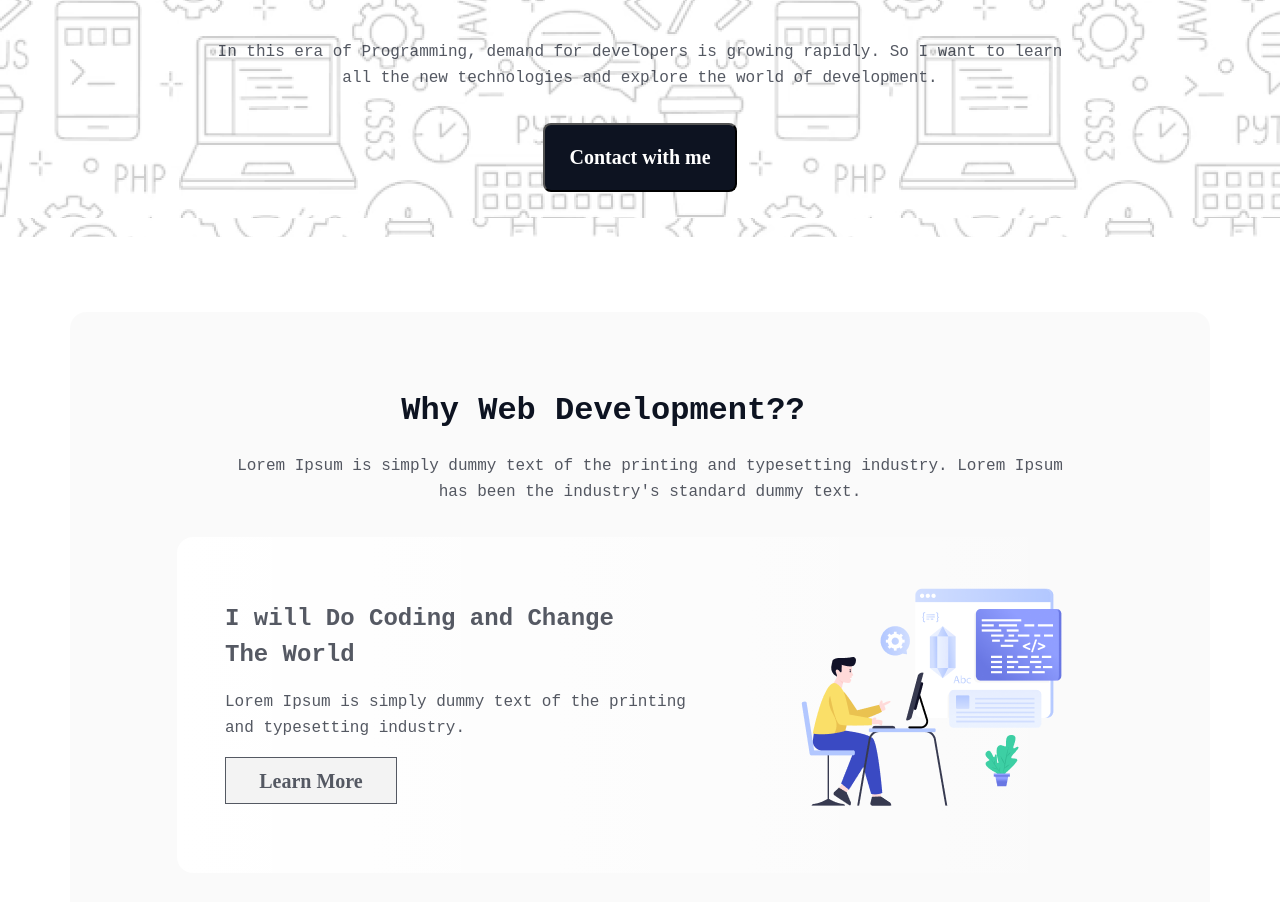
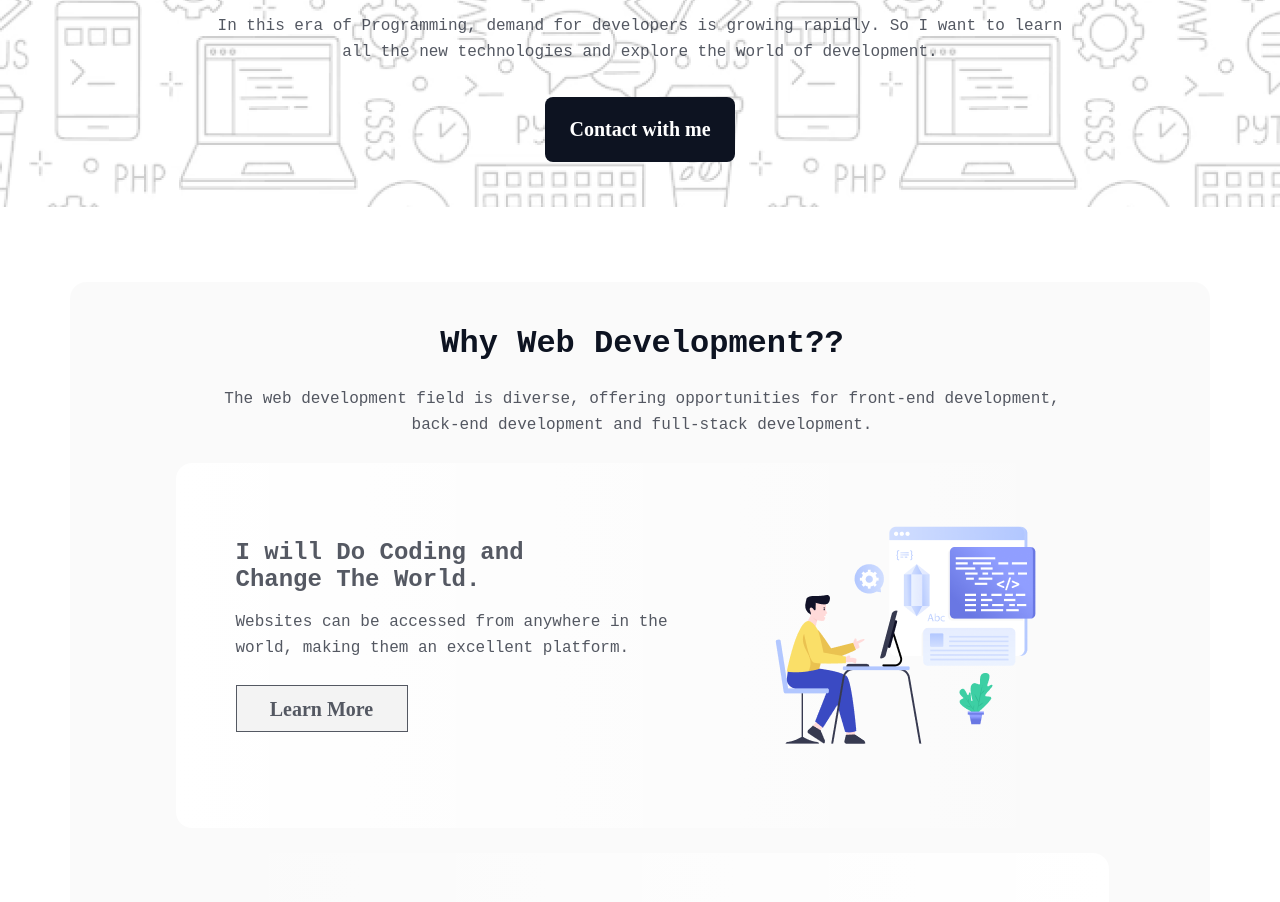
Before and after one commit to Anik-Sarkar-01/A1-Challenge-Begins, a plain HTML site: page index.html in a window 1280 px wide. Shown: the part 434-1336 px from the top of the page. Drawn offline with Linux system fonts and the light colour scheme; a web font is replaced by a local one.

Commit message:
little changes on header and why web dev section added

```diff
--- a/index.html
+++ b/index.html
@@ -9,61 +9,65 @@
 </head>
 
 <body>
+    <!-- header starts here -->
     <header>
         <div class="banner-container">
             <div class="banner-content">
-                <img src="assets/Group.png" alt="Photo of a cartoon boy using laptop" class="banner-image">
-                <h1 class="banner-title text-center">"In the near future, I hope to become a Developer."</h1>
-                <p class="banner-description description text-center">In this era of Programming, demand for
+                <img src="assets/Group.png" alt="Illustration of a cartoon boy character with laptop" class="banner-image">
+                <h1 class="banner-title">"In the near future, I hope to become a Developer."</h1>
+                <p class="banner-description description">In this era of Programming, demand for
                     developers is growing rapidly. So I want to learn all the new technologies and explore the world of
                     development.</p>
                 <a href="#footer-section"><button>Contact with me</button></a>
             </div>
         </div>
     </header>
+    <!-- header ends here-->
+
+    <!-- main starts here-->
     <main>
+        <!-- why web development section starts here -->
         <section class="why-web-dev-section">
             <div class="why-web-dev-content">
-                <h3 class="why-web-dev-title title text-center">Why Web Development??</h3>
-                <p class="why-web-dev-description description text-center">Lorem Ipsum is simply dummy text of the
-                    printing and typesetting industry. Lorem Ipsum has been the industry's standard dummy text.</p>
+                <h3 class="why-web-dev-title title">Why Web Development??</h3>
+                <p class="why-web-dev-description description ">The web development field is diverse, offering opportunities
+                    for front-end development, back-end development and full-stack development.</p>
                 <div class="web-dev-benefits">
                     <div class="web-dev-benefit">
                         <div class="web-dev-benefit-text">
-                            <h3 class="web-dev-benefit-title">I will Do Coding and Change The World</h3>
-                            <p class="web-dev-benefit-description description">Lorem Ipsum is simply dummy text of the
-                                printing and typesetting industry.</p>
+                            <h3 class="web-dev-benefit-title">I will Do Coding and <br> Change The World.</h3>
+                            <p class="web-dev-benefit-description description">Websites can be accessed from anywhere in the world,
+                                making them an excellent platform.</p>
                             <a href="https://developer.mozilla.org/en-US/docs/Learn/HTML/Introduction_to_HTML"
-                                target="_blank" rel="noopener noreferrer"><button class="contact-btn">Learn
-                                    More</button></a>
+                                target="_blank" rel="noopener noreferrer"><button class="learn-more-btn">Learn
+                                More</button></a>
                         </div>
                         <div class="web-dev-benefit-image">
                             <img src="assets/Layer_1.png" alt="">
                         </div>
                     </div>
 
-                    <div class="web-dev-benefit linear-gradient">
+                    <div class="web-dev-benefit right-to-left-linear-gradient">
                         <div class="web-dev-benefit-image">
                             <img src="assets/Group 3.png" alt="">
                         </div>
                         <div class="web-dev-benefit-text">
-                            <h3 class="web-dev-benefit-title">I will Do Coding and Change The World</h3>
-                            <p class="web-dev-benefit-description description">Lorem Ipsum is simply dummy text of the
-                                printing and typesetting industry.</p>
+                            <h3 class="web-dev-benefit-title">I will help People by creating Modern Web System.</h3>
+                            <p class="web-dev-benefit-description description">Businesses and individuals constantly need websites and web applications.</p>
                             <a href="https://developer.mozilla.org/en-US/docs/Learn/HTML/Introduction_to_HTML/HTML_text_fundamentals"
-                                target="_blank" rel="noopener noreferrer"><button class="contact-btn">Learn
-                                    More</button></a>
+                                target="_blank" rel="noopener noreferrer"><button class="learn-more-btn">Learn
+                                More</button></a>
                         </div>
                     </div>
 
                     <div class="web-dev-benefit">
                         <div class="web-dev-benefit-text">
-                            <h3 class="web-dev-benefit-title">I will Do Coding and Change The World</h3>
-                            <p class="web-dev-benefit-description description">Lorem Ipsum is simply dummy text of the
-                                printing and typesetting industry.</p>
+                            <h3 class="web-dev-benefit-title">I will Do Coding and br Change The World.</h3>
+                            <p class="web-dev-benefit-description description">Web development allows for creativity in designing and building
+                                websites.</p>
                             <a href="https://developer.mozilla.org/en-US/docs/Learn/HTML/Introduction_to_HTML/Document_and_website_structure"
-                                target="_blank" rel="noopener noreferrer"><button class="contact-btn">Learn
-                                    More</button></a>
+                                target="_blank" rel="noopener noreferrer"><button class="learn-more-btn">Learn
+                                More</button></a>
                         </div>
                         <div class="web-dev-benefit-image">
                             <img src="assets/Group 4.png" alt="">
@@ -71,8 +75,9 @@
                     </div>
                 </div>
             </div>
+        </section>
+        <!-- why web development section ends here -->
 
-        </section>
         <section class="inspiration-section">
             <div class="inspiration-content">
                 <h3 class="inspiration-title title text-center">My Inspiration</h3>
@@ -132,6 +137,9 @@
 
         </section>
     </main>
+    <!-- main ends here -->
+
+
     <footer id="footer-section">
         <div class="footer-text">
             <p>An Open Commitment by Anik Sarkar</p>
--- a/styles/style.css
+++ b/styles/style.css
@@ -1,21 +1,26 @@
+/* google font */
+/* font-family: "Azeret Mono", monospace; */
 @import url('https://fonts.googleapis.com/css2?family=Azeret+Mono:ital,wght@0,100..900;1,100..900&display=swap');
 
+
+/* universal styles */
 * {
-    box-sizing: border-box;
     margin: 0;
     padding: 0;
+    box-sizing: border-box;
 }
 
+
+/* font family of whole body*/
 body {
     font-family: "Azeret Mono", monospace;
 }
 
-/* banner section styles starts here */
+
+/* banner section styles */
 .banner-container {
+    background-image: url("../assets/Hero-bg.png");
     max-width: 100%;
-    min-height: 652px;
-    margin: 0 auto;
-    background-image: url("../assets/Hero-bg.png");
 }
 
 .banner-content {
@@ -26,47 +31,48 @@ body {
 }
 
 .banner-image {
-    width: 240.28px;
-    height: 240px;
     margin-top: 25px;
+    max-width: 240px;
+    max-height: 240px;
 }
 
 .banner-title {
-    width: 998px;
-    height: 136px;
+    margin-top: 24px;
+    max-width: 998px;
     color: rgb(13, 19, 33);
     font-size: 48px;
     font-weight: 800;
     line-height: 68px;
-    margin: 24px;
+    text-align: center;
 }
 
 .banner-description {
-    width: 852px;
-    height: 52px;
     margin-top: 24px;
-    padding: 0px;
+    max-width: 852px;
+    text-align: center;
 }
 
-.banner-container a{
+.banner-content a{
     margin: 32px 0px 45px 0px;
 }
 
-.banner-container button {
+.banner-content button {
+    background: rgb(13, 19, 33);
+    color: rgb(255, 255, 255);
+    padding: 21px 24px 21px 24px;
+    border: none;
     border-radius: 8px;
-    background: rgb(13, 19, 33);
-    padding: 21px 24px 21px 24px;
-    color: rgb(255, 255, 255);
+    font-family: Azeret Mono;
     font-size: 20px;
     font-weight: 600;
-    font-family: Azeret Mono;
 }
 
-.banner-container button:hover{
+.banner-content button:hover{
     cursor: pointer;
 }
+
+
 /* shared styles */
-
 .text-center {
     text-align: center;
 }
@@ -86,90 +92,88 @@ body {
     opacity: 0.7;
 }
 
-/* why web dev styles starts here */
+/* why web development styles starts here */
 .why-web-dev-section {
-    width: 1140px;
-    height: 1393px;
+    max-width: 1140px;
+    max-height: 1393px;
+    margin: 75px auto 90px auto;
     padding: 80px 97px 80px 97px;
+    background: rgba(13, 19, 33, 0.02);
     border-radius: 16px;
-    background: rgba(13, 19, 33, 0.02);
-    margin: 75px auto;
 }
 
 .why-web-dev-content {
-    width: 946px;
+    width: 1000px;
     height: 1233px;
-    margin: 0px 10px;
+    padding-right: 50px;
+    display: flex;
+    flex-direction: column;
+    justify-content: center;
+    align-items: center;
 }
 
 .why-web-dev-title {
     width: 852px;
     height: 37px;
+    text-align: center;
 }
 
 .why-web-dev-description {
     width: 852px;
     height: 52px;
-    margin: 24px 47px;
+    margin-top: 24px;
+    text-align: center;
 }
+
 
 .web-dev-benefit {
     display: flex;
-    width: 946px;
-    height: 336px;
     justify-content: space-between;
-    align-items: start;
-    gap: 32;
-    padding: 48px;
-    align-self: stretch;
-    margin: 32px 0px;
+    padding: 60px;
+    margin: 25px 0px;
+    gap: 70px;
     border-radius: 16px;
     background: linear-gradient(90.00deg, rgb(255, 255, 255), rgba(255, 255, 255, 0) 100%);
-
 }
 
-.linear-gradient {
+.right-to-left-linear-gradient {
     background: linear-gradient(270.00deg, rgb(255, 255, 255), rgba(255, 255, 255, 0) 100%);
 }
 
 .web-dev-benefit-title {
-    width: 390px;
-    height: 72px;
+    max-width: 422px;
+    max-height: 75px;
     margin: 16px 0px;
     color: rgba(13, 19, 33, 0.7);
     font-size: 24px;
     font-weight: 700;
-    line-height: 36px;
-    letter-spacing: 0%;
 }
 
 .web-dev-benefit-description {
-    width: 468px;
-    height: 52px;
-    gap: 16;
-    padding: 0px;
+    max-width: 468px;
+    height: 60px;
     margin: 16px 0px;
 }
 
 
-.contact-btn {
+.learn-more-btn {
     width: 172px;
     height: 47px;
     box-sizing: border-box;
     border: 1px solid rgb(13, 19, 33);
-    opacity: 0.7;
     padding: 12px 20px 12px 20px;
+    font-family: Azeret Mono;
     color: rgb(13, 19, 33);
     font-size: 20px;
     font-weight: 600;
-    font-family: Azeret Mono;
+    opacity: 0.7;
 }
 
-.contact-btn:hover {
+.learn-more-btn:hover {
     cursor: pointer;
 }
 
-/* inspiration section design */
+/* inspiration section styles starts here */
 .inspiration-section {
     width: 1140px;
     height: 775px;
```
